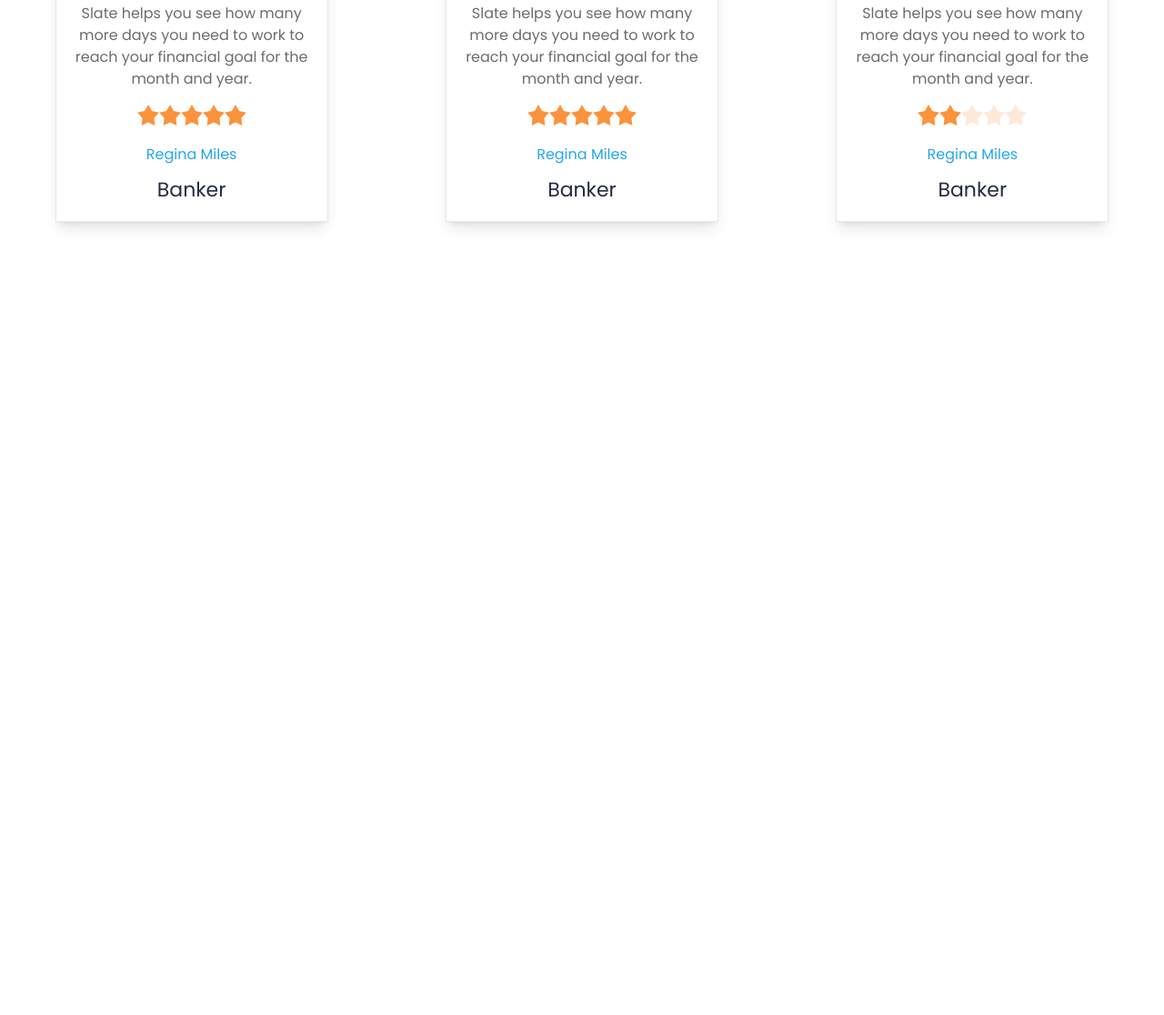
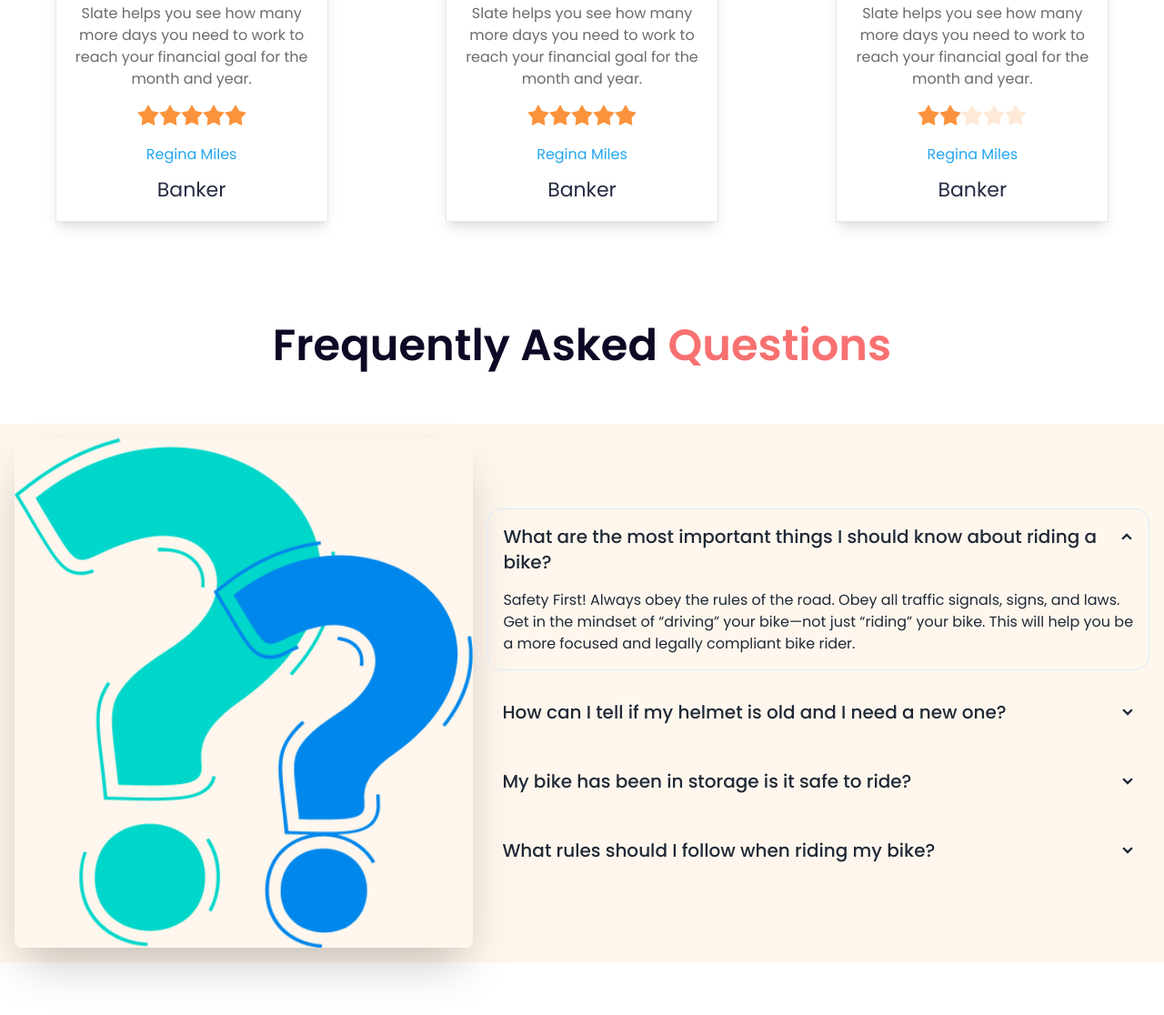
Before and after one commit to abirchokra/Bike-zone, a plain HTML site: page index.html in a window 1280 px wide. Shown: the part 2318-3434 px from the top of the page at 91% size. Before the commit the page ends 2662 px from the top, so only its background shows below. Drawn offline with nearby package versions, Linux system fonts and the light colour scheme.

Commit message:
last-main

```diff
--- a/index.html
+++ b/index.html
@@ -327,6 +327,65 @@
 
       </section>
 
+      <section class="my-[100px]">
+        <h2 class="text-[48px] text-center font-[600] mb-[50px]"><span class="text-[rgb(13,9,37)]">Frequently Asked </span><span class="text-red-400">Questions</span></h2>
+        <!-- heo section -->
+        <div class="hero bg-orange-50">
+          <div class="hero-content flex-col lg:flex-row gap-4">
+
+            <img class="w-full rounded-lg shadow-2xl"
+            src="images/others/faq.png">
+
+
+            <div class="space-y-4">
+              <div class="collapse collapse-arrow border border-blue-100">
+                <input type="radio" name="my-accordion-2" checked="checked" />
+                <div class="collapse-title text-xl font-medium">What are the most important things I should
+                  know about riding a bike?
+                </div>
+                <div class="collapse-content">
+                  <p>Safety First! Always obey the rules of the road. Obey all traffic signals, signs, and laws. Get in the mindset of “driving” your bike—not just “riding” your bike. This will help you be a more focused and legally compliant bike rider.
+
+                  </p>
+                </div>
+              </div>
+              <div class="collapse collapse-arrow border-blue-100">
+                <input type="radio" name="my-accordion-2" />
+                <div class="collapse-title text-xl font-medium">How can I tell if my helmet is old and I need a
+                  new one?
+                </div>
+                <div class="collapse-content">
+
+                </div>
+              </div>
+              <div class="collapse collapse-arrow border-blue-100">
+                <input type="radio" name="my-accordion-2" />
+                <div class="collapse-title text-xl font-medium">My bike has been in storage is it safe to ride?
+
+                </div>
+                <div class="collapse-content">
+
+                </div>
+              </div>
+
+              <div class="collapse collapse-arrow border-blue-100">
+                <input type="radio" name="my-accordion-2" />
+                <div class="collapse-title text-xl font-medium">What rules should I follow when riding my bike?
+
+                </div>
+                <div class="collapse-content">
+
+                </div>
+              </div>
+
+            </div>
+
+          </div>
+        </div>
+      </section>
+
+
+
 
 
 
```
